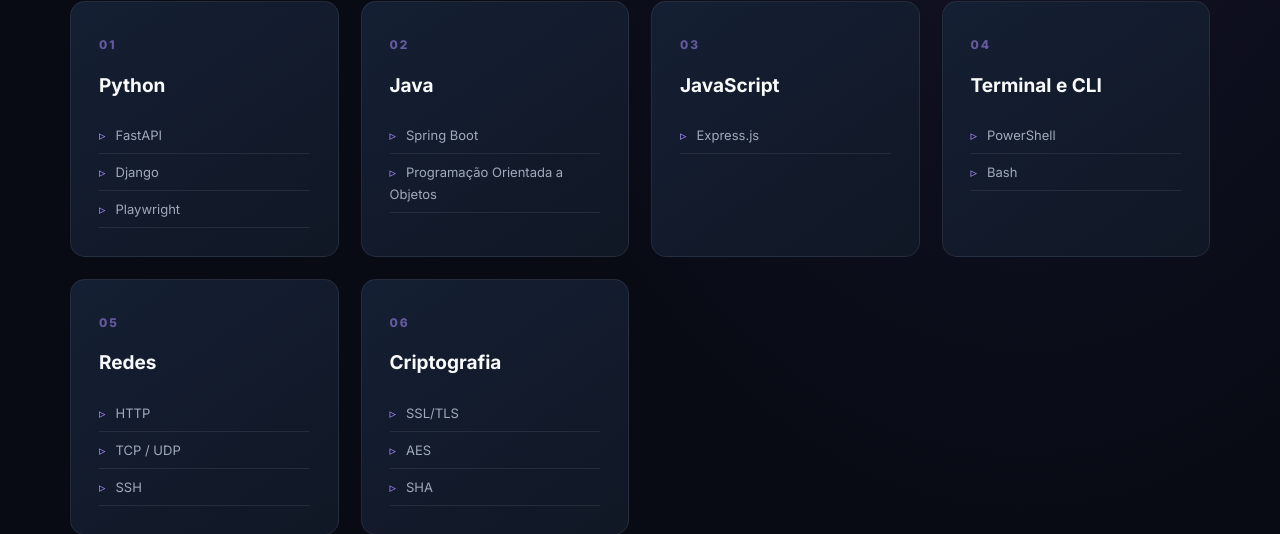
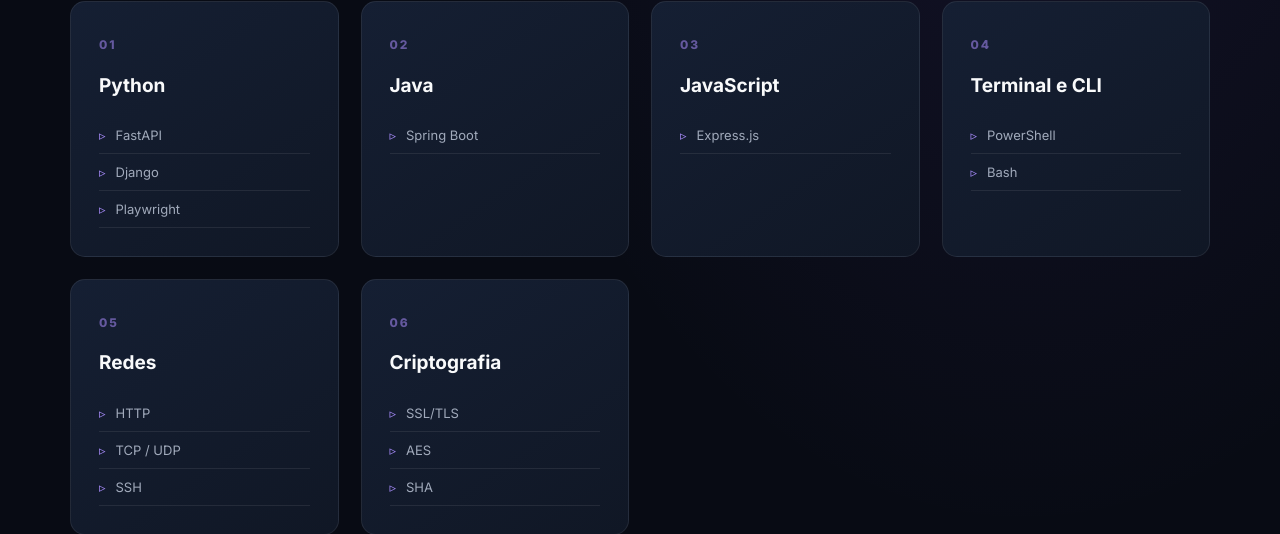
Before and after one commit to gabrielsfernandesbra/folio, a Flask app: page /skills in a window 1280 px wide. Shown: the part 369-903 px from the top of the page. Run offline with Flask 3, Linux system fonts and the light colour scheme.

Commit message:
Atualizando o bravo3.html

```diff
--- a/templates/bravo3.html
+++ b/templates/bravo3.html
@@ -25,7 +25,6 @@
             <h3>Java</h3>
             <ul>
                 <li>Spring Boot</li>
-                <li>Programação Orientada a Objetos</li>
             </ul>
         </div>
         <div class="skill-card">
```
